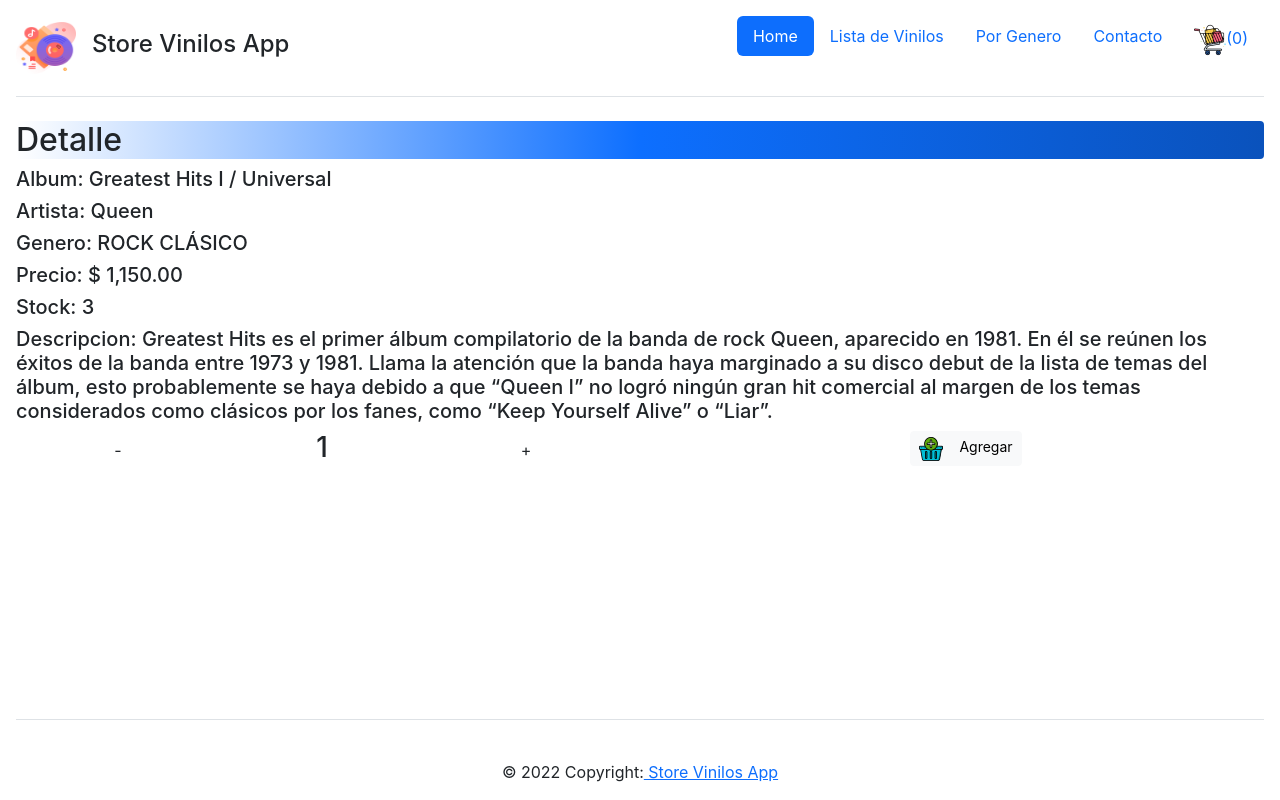
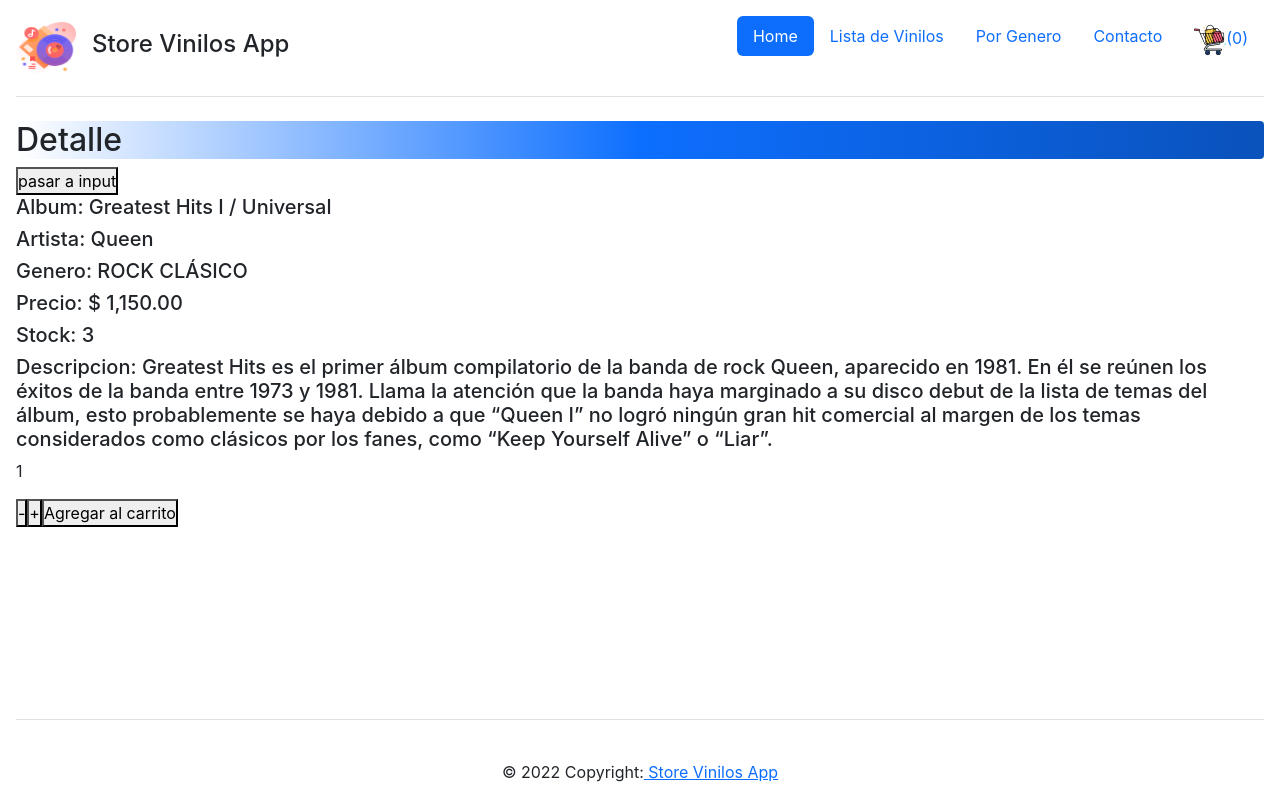
Before and after one commit to IvanAntonioZamora/EcommerceApp, a React (Create React App) app: page /detail/1 in a window 1280 px wide. Built offline with nearby package versions, Linux system fonts and the light colour scheme.

Commit message:
desafio 8 y 9

```diff
--- a/src/App.js
+++ b/src/App.js
@@ -14,7 +14,7 @@
               <Route path='/' element={<Home />} />
               <Route path='/list' element={<ItemListContainer greeting="Vinilos"/>} />
               <Route path='/category' element={<Category greeting="Generos"/>} />
-              <Route path='/category/:categoryId' element={<ItemListContainer greeting="Vinilos Filtrado" />} />
+              <Route path='/category/:categoryId' element={<ItemListContainer greeting="Vinilos" />} />
               <Route path='/detail/:productId' element={<ItemDetailContainer />} />
               <Route path='*' element={<h1 className='text-center'>404 NOT FOUND</h1>} />
             </Routes>
--- a/src/Componentes/ItemDetail/ItemDetail.js
+++ b/src/Componentes/ItemDetail/ItemDetail.js
@@ -1,16 +1,80 @@
-import Counter from "../Counter/Counter"
-import CarWidget from "../CarWidget/CarWidget"
+import { useState } from 'react'
+import { Link } from 'react-router-dom'
+// import Counter from "../Counter/Counter"
+// import CarWidget from "../CarWidget/CarWidget"
+const InputCount = ({onConfirm, stock, initial = 1}) => {
+    const [count, setCount] = useState(initial)
+
+    const handleChange = (e) => {
+        if(e.target.value <= stock) {
+            setCount(e.target.value)
+        }
+    }
+
+    return (
+        <div>
+            <input type='number' onChange={handleChange} value={count}/>
+            <button onClick={() => onConfirm(count)}>Agregar al carrito</button>
+        </div>
+    )
+}
+
+const ButtonCount = ({ onConfirm, stock, initial = 1 }) => {
+    const [count, setCount] = useState(initial)
+
+    const increment = () => {
+        if(count < stock) {
+            setCount(count + 1)
+        }
+
+    }
+
+    const decrement = () => {
+        if (count > 1) {
+            setCount(count - 1)
+        }
+    }
+
+    return (
+        <div>
+            <p>{count}</p>
+            <button onClick={decrement}>-</button>
+            <button onClick={increment}>+</button>
+            <button onClick={() => onConfirm(count)}>Agregar al carrito</button>
+        </div>
+    )
+}
 
 const ItemDetail = (products) =>{
+    const [inputType, setInputType] = useState('button')
+    const [quantityToAdd, setQuantityToAdd] = useState(0)
+
+    const handleOnAdd = (quantity) => {
+        console.log('agregue al carrito')
+        console.log(quantity)
+        setQuantityToAdd(quantity)
+    }
+
+    const Count = inputType === 'button' ? ButtonCount : InputCount
+
     return (
         <>
+            <button onClick={() => setInputType(inputType === 'button' ? 'input' : 'button')}>{inputType === 'button' ? 'pasar a input' : 'pasar a button'}</button>
             <h5 className="text-star" >Album: { products.title }</h5>
             <h5 className="text-star" >Artista: { products.artist }</h5>
             <h5 className="text-star" >Genero: { products.genero }</h5>
             <h5 className="text-star" >Precio: { products.price }</h5>
             <h5 className="text-star" >Stock: { products.stock }</h5>
             <h5 className="text-star" >Descripcion: { products.description }</h5>
-            <Counter stock={products.stock} onAdd={CarWidget}/>
+            {
+                    quantityToAdd === 0 ? (
+                        <Count onConfirm={handleOnAdd} stock={products.stock} />
+                    ) : (
+                        <Link to='/cart'>Finalizar compra</Link>
+                    )
+            }
+
+            {/* <Counter stock={products.stock} onAdd={CarWidget}/>          */}
         </>
     )
 }
```
